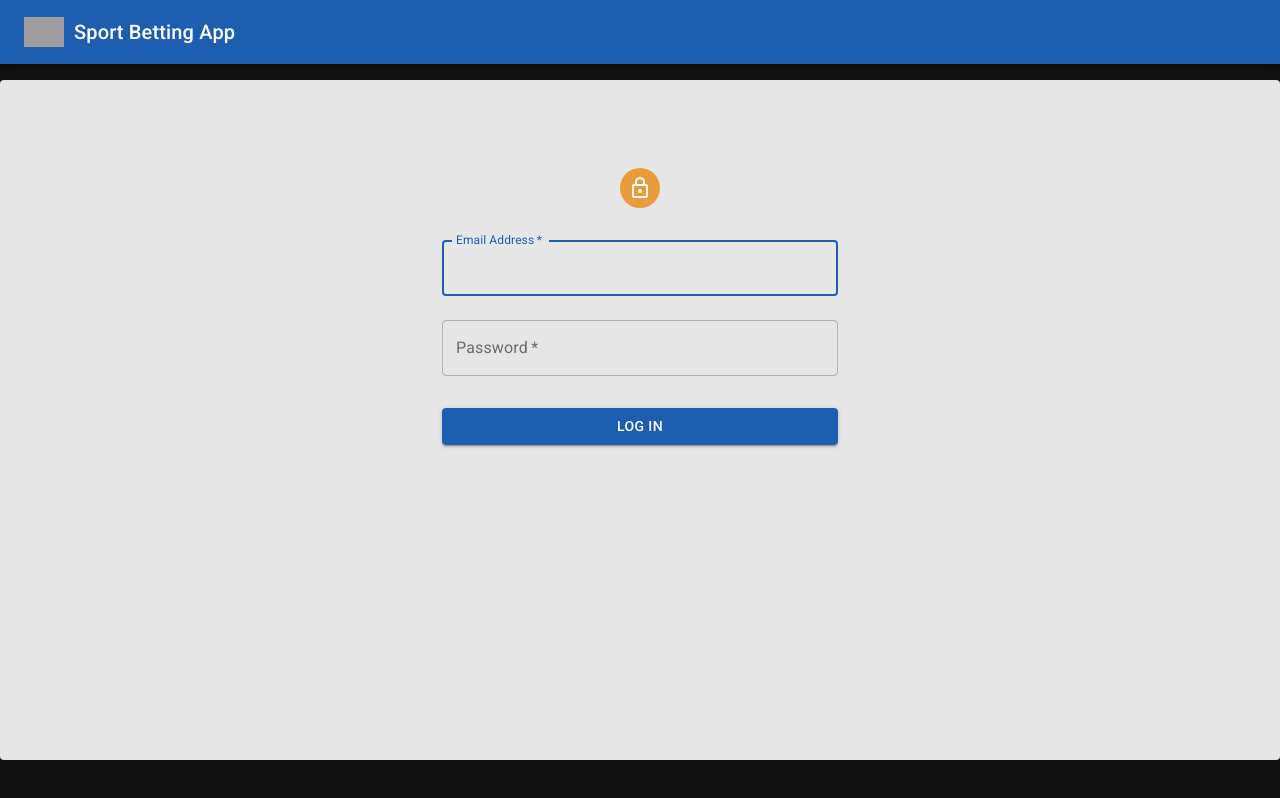
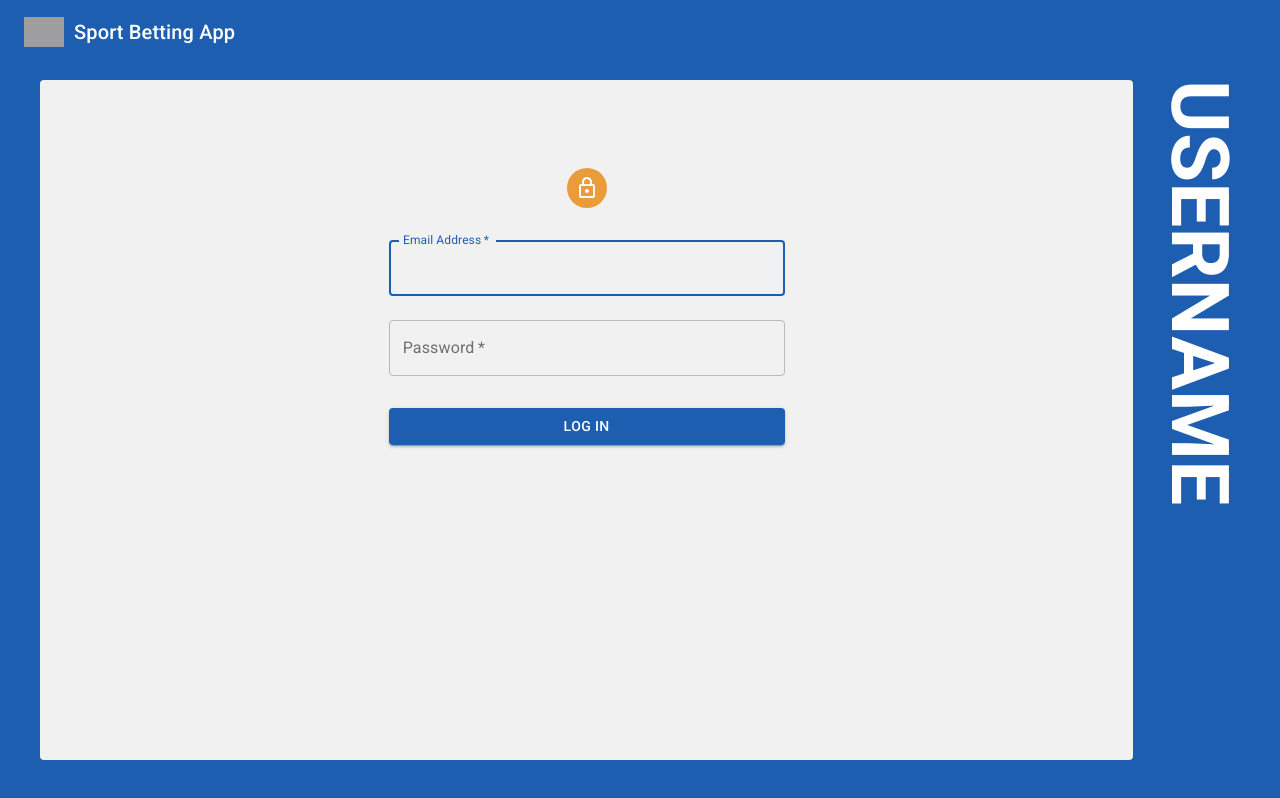
Before and after one commit to willemverbuyst/sb-client, a React (Create React App) app: page /login in a window 1280 px wide. Built offline with nearby package versions, Linux system fonts and the light colour scheme; no server answers; grey boxes are pictures that could not be loaded.

Commit message:
Apply some styling

```diff
--- a/src/App.tsx
+++ b/src/App.tsx
@@ -15,19 +15,25 @@ import SignUp from './Pages/Admin/SignUp';
 import Spelers from './Pages/Admin/Spelers';
 import Voorspellingen from './Pages/Voorspellingen';
 import Toast from './Components/Toast';
-import { Container } from '@material-ui/core';
+import { Container, Grid, Box } from '@material-ui/core';
 import Progress from './Components/Progress';
 import { selectAppLoading } from './store/appState/selectors';
 import { getUserWithStoredToken } from './store/user/actions';
+import UserDisplay from './Components/UserDisplay/UserDisplay';
 
 const useStyles = makeStyles((theme: Theme) =>
   createStyles({
+    content: {
+      marginTop: theme.spacing(2)
+    },
     borderContainer: {
       borderRadius: '4px',
       padding: '1rem 2rem',
       minHeight: '85vh',
-      marginTop: '1rem',
-      backgroundColor: '#e6e6e6',
+      backgroundColor: '#f1f1f1',
+      marginLeft: theme.spacing(5),
+      marginRight: theme.spacing(5),
+
     },
     spinnerContainer: {
       minHeight: '100vh',
@@ -58,7 +64,12 @@ function App() {
           <Progress/>
         </Container>
         ) : null }
-        <Container maxWidth="lg" className={classes.borderContainer}>
+      <Grid
+        container
+        className={classes.content}
+        >
+        <Grid item md={11} xs={12}>
+          <Box className={classes.borderContainer}>
           <Switch>
             <Route exact path="/admin/signup" component={SignUp} />
             <Route exact path="/admin/spelers" component={Spelers} />
@@ -70,7 +81,12 @@ function App() {
             <Route exact path="/voorspellingen" component={Voorspellingen} />
             <Route path="/" component={PageNotFound} />
           </Switch>
-      </Container>
+          </Box>
+        </Grid>
+        <Grid item md={1} xs={12}>
+          <UserDisplay/>
+        </Grid>
+      </Grid>
     </MuiThemeProvider>
   );
 }
--- a/src/Components/Header/index.tsx
+++ b/src/Components/Header/index.tsx
@@ -2,7 +2,6 @@ import React from 'react';
 import { useHistory } from "react-router-dom";
 import { useSelector, useDispatch } from 'react-redux';
 import { createStyles, makeStyles, Theme } from '@material-ui/core/styles';
-import AppBar from '@material-ui/core/AppBar';
 import Toolbar from '@material-ui/core/Toolbar';
 import Typography from '@material-ui/core/Typography';
 import IconButton from '@material-ui/core/IconButton';
@@ -12,26 +11,24 @@ import HelpOutline from '@material-ui/icons/HelpOutline';
 import List from '@material-ui/icons/List';
 import Build from '@material-ui/icons/Build';
 import EmojiEvents from '@material-ui/icons/EmojiEvents'
-import Home from '@material-ui/icons/Home'
+import Home from '@material-ui/icons/Home';
 import { selectToken } from '../../store/user/selectors';
 import { userLogOut } from '../../store/user/actions';
 import ball from "../../assets/ball.png";
-import { Menu, MenuItem } from '@material-ui/core';
+import { Box, Menu, MenuItem } from '@material-ui/core';
 
 const useStyles = makeStyles((theme: Theme) =>
   createStyles({
     root: {
       flexGrow: 1,
     },
-    menuButton: {
+    icon: {
       marginRight: theme.spacing(2),
     },
-    sectionDesktop: {
-      display: 'none',
-      [theme.breakpoints.up('md')]: {
-        display: 'flex',
-      },
-    },
+    header: {
+      backgroundColor: '#1e5eb1',
+      color: '#fff'
+    }
   }),
 );
 
@@ -69,23 +66,22 @@ export default function Header() {
 
   return (
     <div className={classes.root}>
-      <AppBar position="static">
-
+      <Box className={classes.header}>
           { token ? (
             <Toolbar>
-              <IconButton edge="start" className={classes.menuButton} color="inherit" aria-label="account circle" onClick={gotoHome}>
+              <IconButton edge="start" className={classes.icon} color="inherit" aria-label="account circle" onClick={gotoHome}>
                 <Home />
               </IconButton>
-              <IconButton edge="start" className={classes.menuButton} color="inherit" aria-label="menu" onClick={gotoVoorspellingen}>
+              <IconButton edge="start" className={classes.icon} color="inherit" aria-label="menu" onClick={gotoVoorspellingen}>
                 <List />
               </IconButton>
-              <IconButton edge="start" className={classes.menuButton} color="inherit" aria-label="account circle" onClick={gotoScores}>
+              <IconButton edge="start" className={classes.icon} color="inherit" aria-label="account circle" onClick={gotoScores}>
                 <EmojiEvents />
               </IconButton>
-              <IconButton edge="start" className={classes.menuButton} color="inherit" aria-label="account circle" onClick={gotoProfiel}>
+              <IconButton edge="start" className={classes.icon} color="inherit" aria-label="account circle" onClick={gotoProfiel}>
                 <AccountCircle />
               </IconButton>
-              <IconButton edge="start" className={classes.menuButton} color="inherit" aria-label="account
+              <IconButton edge="start" className={classes.icon} color="inherit" aria-label="account
               circle" onClick={handleClick}>
               {/* onClick={gotoAdmin}> */}
                 <Build />
@@ -100,10 +96,10 @@ export default function Header() {
                 <MenuItem onClick={gotoSignUp}>Signup</MenuItem>
                 <MenuItem onClick={gotoSpelers}>Spelers</MenuItem>
               </Menu>
-              <IconButton edge="start" className={classes.menuButton} color="inherit" aria-label="account circle" onClick={gotoRegels}>
+              <IconButton edge="start" className={classes.icon} color="inherit" aria-label="account circle" onClick={gotoRegels}>
                 <HelpOutline />
               </IconButton>
-              <IconButton edge="start" className={classes.menuButton} color="inherit" aria-label="log out" onClick={() => dispatch(userLogOut())} >
+              <IconButton edge="start" className={classes.icon} color="inherit" aria-label="log out" onClick={() => dispatch(userLogOut())} >
                 <ExitToAppIcon />
               </IconButton>
             </Toolbar>
@@ -115,8 +111,7 @@ export default function Header() {
               </Typography>
             </Toolbar>
           )}
-
-      </AppBar>
+      </Box>
     </div>
   );
 }
--- /dev/null
+++ b/src/Components/UserDisplay/UserDisplay.tsx
@@ -0,0 +1,25 @@
+import React from 'react';
+import { makeStyles } from '@material-ui/core/styles';
+import { Box } from '@material-ui/core';
+
+const useStyles = makeStyles(() => ({
+  displayName: {
+    fontWeight: 'bold',
+    color: '#fff',
+    textTransform: 'uppercase',
+    writingMode: 'vertical-rl',
+    textOrientation: 'mixed',
+    fontSize: '5rem',
+    marginLeft: '-2rem'
+  }
+}));
+
+export default function UserDisplay() {
+  const classes = useStyles();
+
+  return (
+    <Box className={classes.displayName}>
+      UserName
+    </Box>
+  )
+}
--- a/src/Pages/Admin/SignUp.tsx
+++ b/src/Pages/Admin/SignUp.tsx
@@ -9,7 +9,6 @@ import TextField from '@material-ui/core/TextField';
 import Container from '@material-ui/core/Container';
 import { SignUpCredentials } from '../../models/credentials.model';
 import { ButtonEvent } from '../../models/events.model';
-
 
 const useStyles = makeStyles((theme) => ({
   title: {
--- a/src/Pages/Home/index.tsx
+++ b/src/Pages/Home/index.tsx
@@ -4,7 +4,7 @@ import { useSelector } from 'react-redux';
 import { selectToken } from '../../store/user/selectors';
 import { makeStyles } from '@material-ui/core/styles';
 import { Box, Grid, Typography } from '@material-ui/core';
-import TopThreeTable from '../../Components/Table/TopThreeTable'
+import TopThreeTable from '../../Components/Table/TopThreeTable';
 
 const useStyles = makeStyles((theme) => ({
   title: {
@@ -14,7 +14,7 @@ const useStyles = makeStyles((theme) => ({
   }
 }));
 
-export default function Home() {
+export default function HomePage() {
   const classes = useStyles();
   const token = useSelector(selectToken);
   const history = useHistory();
@@ -39,7 +39,6 @@ export default function Home() {
         >
           <Grid><TopThreeTable /></Grid>
           <Grid><TopThreeTable /></Grid>
-
         </Grid>
       </Box>
     ) : ( null )
--- a/src/index.tsx
+++ b/src/index.tsx
@@ -9,13 +9,13 @@ import reportWebVitals from './reportWebVitals';
 import { CssBaseline, ThemeProvider } from '@material-ui/core';
 import { createMuiTheme } from '@material-ui/core/styles';
 
-
 const theme = createMuiTheme({
   overrides: {
     MuiCssBaseline: {
       '@global': {
         body: {
-          backgroundColor: '#111',
+          minHeigth: '100vh',
+          backgroundColor: '#1e5eb1',
         },
       },
     },
```
